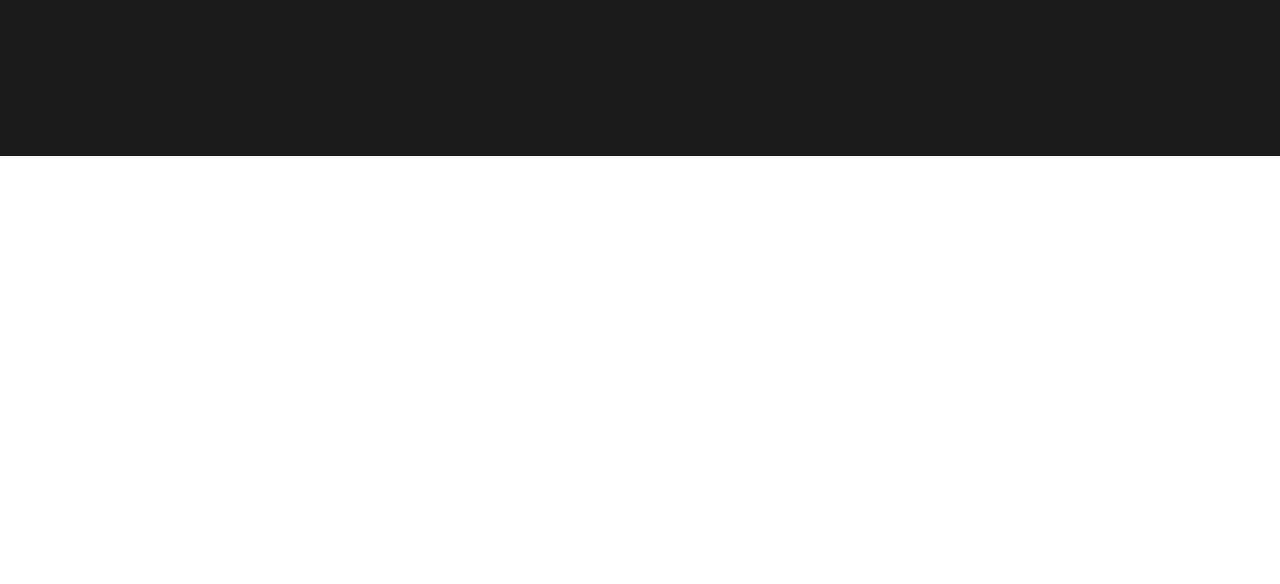
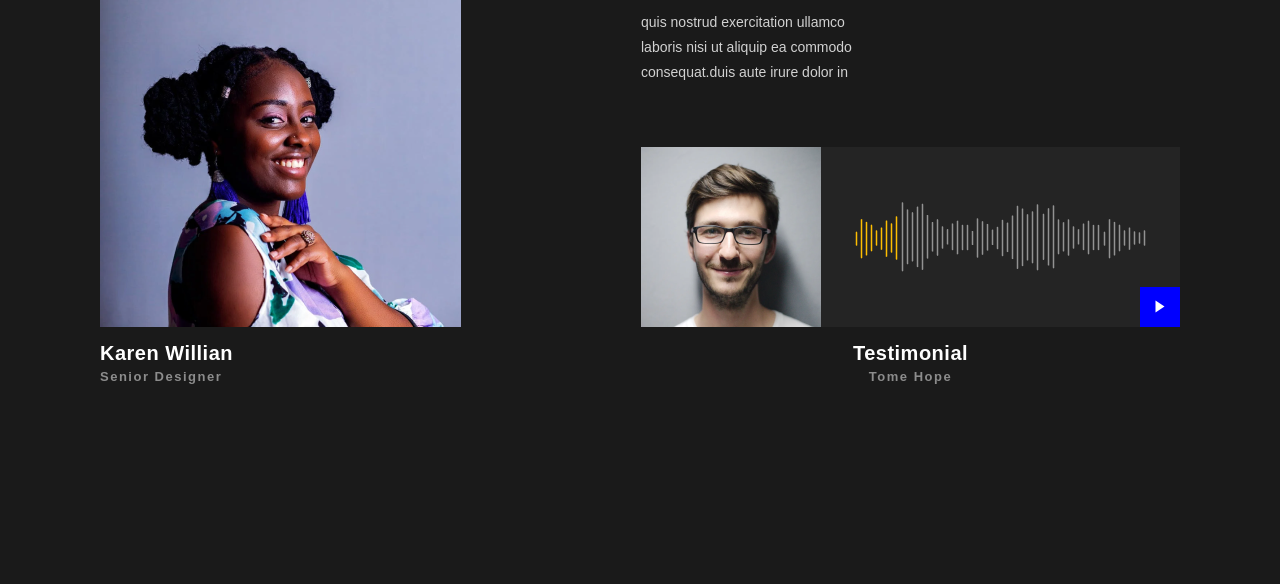
Before and after one commit to mamaartistaikino980-art/site-courses, a plain HTML site: page index.html in a window 1280 px wide. Shown: the part 614-1198 px from the top of the page. Before the commit the page ends 800 px from the top, so only its background shows below. Drawn offline with Linux system fonts and the light colour scheme.

Commit message:
готова

```diff
--- a/index.html
+++ b/index.html
@@ -35,7 +35,38 @@
              <img src="img/arrow.svg" alt="">
              <span class="join-text">join <br>The class</span>
             </a>
-            </section>
+        </section>
+            <section class="header-info-block">
+                <div class="card-info">
+                    <img src="img/girl-avatar.png" alt="" class="card-info-img">
+                    <h2  class="info-title">Karen Willian</h2>
+                    <span class="info-subtitle">Senior Designer</span>
+                </div>
+
+                <div class="card-about">
+                    <div class="about-text-wrapper">
+                        <span class="about-subtitle-text">About</span>
+                        <p class="about-desc">
+                            quis nostrud exercitation ullamco
+                            laboris nisi ut aliquip ea commodo
+                            consequat.duis aute irure dolor in
+                        </p>
+                    </div>
+
+                    <div class="audio-block">
+                    <img src="img/man-avatar.png"  alt="">
+                    <div class="audio-container">
+                        <img src="img/audio.png" class="audio-track" alt="">
+                        <a href="#" class="play-btn">
+                            <img src="img/play.svg" alt="">
+                        </a>
+                    </div>
+                    </div>
+
+                    <h2 class="about-title">Testimonial</h2>
+                    <span class="about-subtitle">Tome Hope</span>
+                </div>
+        </section>
         </div>
     </header>
 </body>
--- a/style.css
+++ b/style.css
@@ -43,7 +43,7 @@
  letter-spacing: 2px;
  font-size: 13px;
 }
-.header-title{
+.holder-title{
     margin-top: 110px;
     margin-bottom: 80px;
     position: relative;
@@ -65,15 +65,15 @@
     font-size: 90px;
     font-weight: bold;
    color: #fff;
-   max-width: 320px;
+   max-width: 620px;
    line-height: 1;
 }
 
 .join{
     background-color: #febe02;
     position: absolute;
-    right: 220px;
-    bottom: 320px;
+    right: 0;
+    bottom: 0;
     width: 110px;
     height: 110px;
     padding: 16px;
@@ -86,3 +86,87 @@
     font-weight: bold;
     border-radius: 6px;
 }
+
+.header-info-block{
+    display: flex;
+    justify-content: space-between;
+}
+
+.card-info{
+    max-width: 361px;
+}
+.card-info-img{
+    display: flex;
+}
+.info-title{
+ font-size: 20px;
+ font-weight: bold;
+ color: #fff;
+ letter-spacing: 0.5px;
+ margin-top: 15px;
+ margin-bottom: 4px;
+}
+.info-subtitle{
+    font-size: 13px;
+    color: #8c8c8c;
+    font-weight: bold;
+    letter-spacing: 1.5px;
+    display: block;
+}
+.about-subtitle-text{
+    display: inline-block;
+    border-left: 1px solid #fff;
+    padding: 8px 0 8px 20px;
+    color: #ffff;
+    font-weight: bold;
+    text-transform: uppercase;
+    font-size: 13px;
+    letter-spacing: 1.5px;
+    margin-bottom: 13px;
+}
+.about-desc{
+    color: #d1d1d1;
+    max-width: 240px;
+    font-size: 14px;
+    line-height: 1.8;
+}
+.audio-block{
+    background-color:#242424 ;
+    display: flex;
+    margin-top: 61px;
+}
+.audio-container{
+    display: flex;
+    align-items: center;
+    justify-content: center;
+    flex: 1;
+    position: relative;
+    padding: 0 34px;
+}
+.play-btn{
+    display: flex;
+    background-color:blue ;
+    width: 40px;
+    height:40px ;
+    align-items: center;
+    justify-content: center;
+    position: absolute;
+    right: 0;
+    bottom: 0;
+}.about-title{
+    font-size: 20px;
+    font-weight: bold;
+    color: #ffff;
+    letter-spacing: 0.5px;
+    margin-top: 15px;
+    margin-bottom: 4px;
+    text-align: center;
+}
+.about-subtitle{
+    font-size: 13px;
+    color: #8c8c8c;
+    font-weight: bold;
+    letter-spacing: 1.5px;
+    text-align: center;
+    display: block;
+}
```
